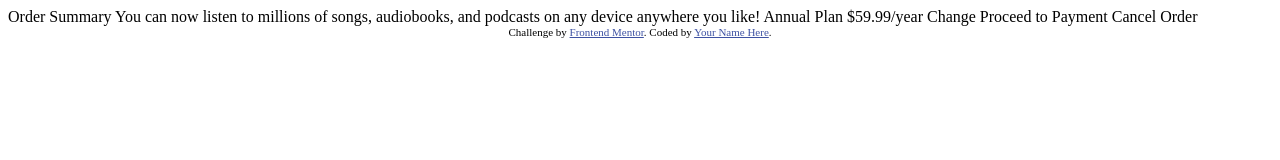
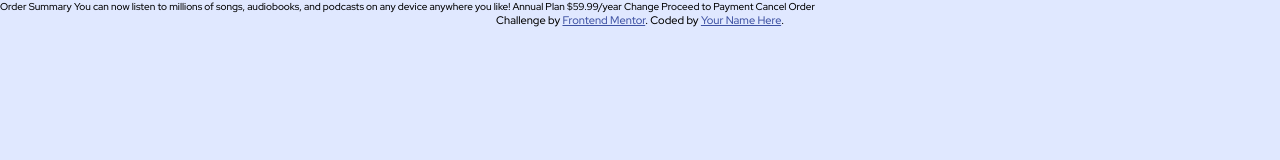
Before and after one commit to Jeferson57/Order-sumary.github.io, a plain HTML site: page index.html in a window 1280 px wide. Drawn offline with Linux system fonts and the light colour scheme.

Commit message:
CSS style initial

```diff
--- /dev/null
+++ b/css/mian.css
@@ -0,0 +1,25 @@
+:root {
+    --pale-blue: hsl(225, 100%, 94%);
+    --bright-blue: hsl(245, 75%, 52%);
+    --very-pale-blue: hsl(225, 100%, 98%);
+    --desaturated-blue: hsl(224, 23%, 55%);
+    --dark-blue: hsl(223, 47%, 23%);
+}
+
+
+* {
+    box-sizing: border-box;
+    margin: 0;
+    padding: 0;
+}
+
+html {
+    font-size: 62.5%;
+    font-family: 'Red Hat Display', sans-serif;
+}
+
+body {
+    background-color: var(--pale-blue);
+    width: 100%;
+    height: 100vh;
+}
--- a/index.html
+++ b/index.html
@@ -2,10 +2,27 @@
 <html lang="en">
 <head>
   <meta charset="UTF-8">
-  <meta name="viewport" content="width=device-width, initial-scale=1.0"> <!-- displays site properly based on user's device -->
 
+  <!-- displays site properly based on user's device -->
+  <meta name="viewport" content="width=device-width, initial-scale=1.0">
+
+  <!-- CSS -->
+  <link rel="stylesheet" href="./css/mian.css">
+
+  <!-- Google Fonts -->
+  <link
+    rel="preconnect"
+    href="https://fonts.googleapis.com">
+  <link
+    rel="preconnect"
+    href="https://fonts.gstatic.com"
+    crossorigin>
+  <link
+    href="https://fonts.googleapis.com/css2?family=Red+Hat+Display:wght@500;700;900&display=swap"
+    rel="stylesheet">
+
+  <!-- Tab -->
   <link rel="icon" type="image/png" sizes="32x32" href="./images/favicon-32x32.png">
-
   <title>Frontend Mentor | Order summary card</title>
 
   <!-- Feel free to remove these styles or customise in your own stylesheet 👍 -->
```
Also changed, not shown: css/desktop.css (added).
